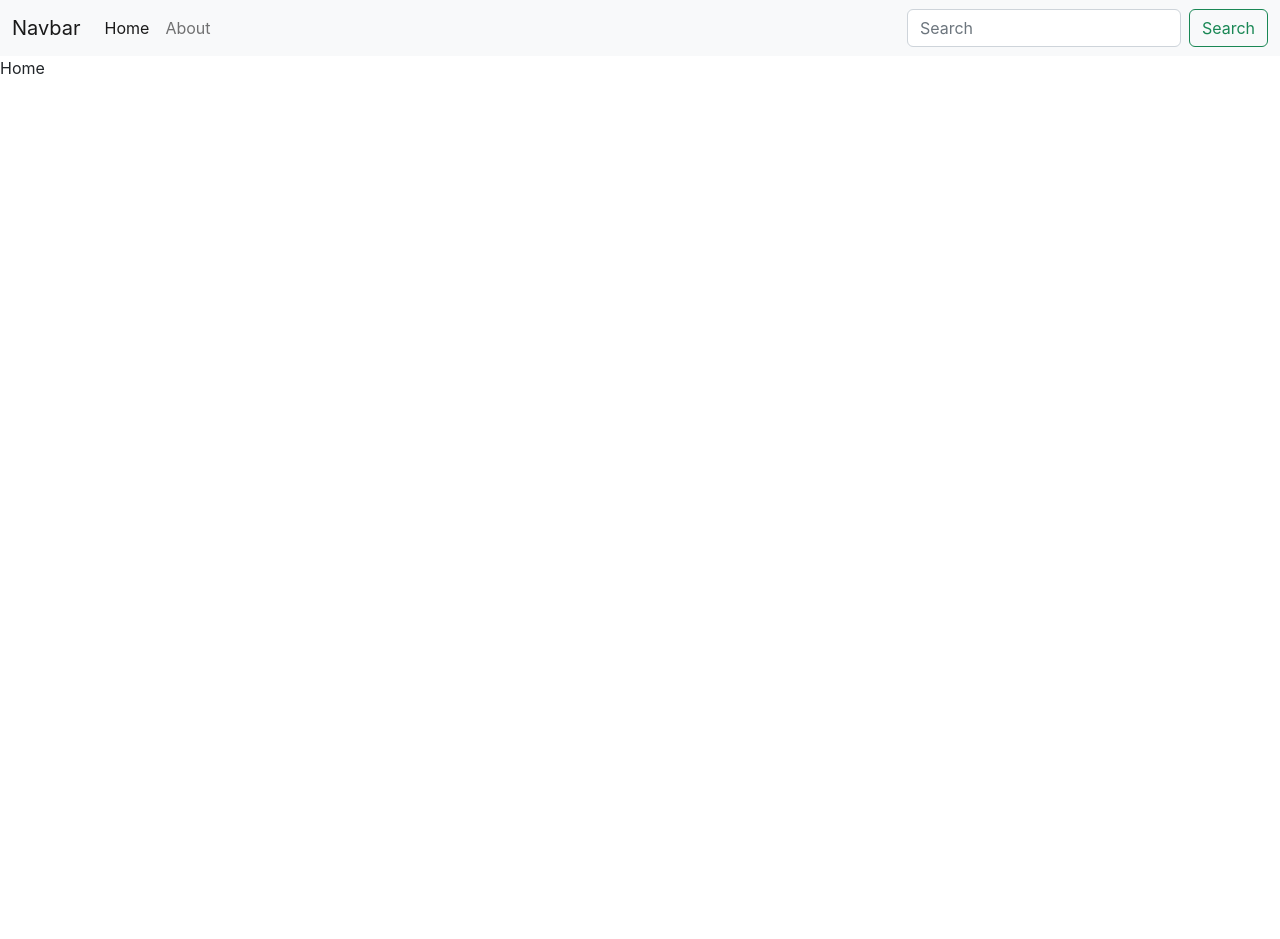
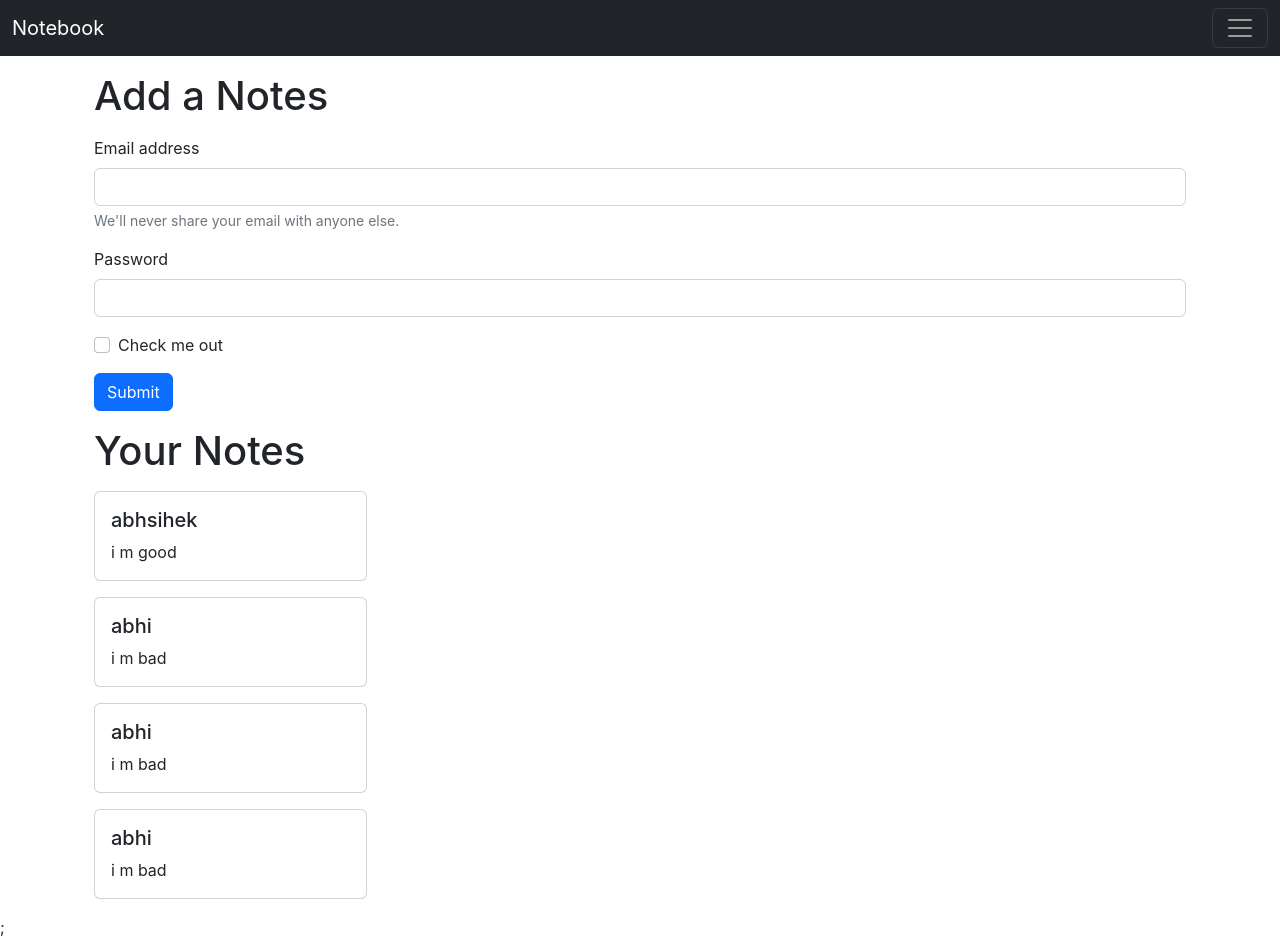
Before and after one commit to abhishekgautam08/notebook-frontend, a React (Create React App) app: page / in a window 1280 px wide. Before the commit the page ends 800 px from the top, so only its background shows below. Built offline with nearby package versions, Linux system fonts and the light colour scheme.

Commit message:
create navebar and form

```diff
--- a/package.json
+++ b/package.json
@@ -17,7 +17,8 @@
     "start": "react-scripts start",
     "build": "react-scripts build",
     "test": "react-scripts test",
-    "eject": "react-scripts eject"
+    "eject": "react-scripts eject",
+    "both": "concurrently \" npm start\" \"nodemon backend/app.js\""
   },
   "eslintConfig": {
     "extends": [
--- a/src/App.js
+++ b/src/App.js
@@ -3,16 +3,21 @@ import { BrowserRouter as Router, Routes, Route } from "react-router-dom";
 import Navbar from "./components/Navbar";
 import Home from "./components/Home";
 import About from "./components/About";
+import NoteState from "./context/notes/NoteState";
 function App() {
   return (
     <>
+      <NoteState>
         <Router>
           <Navbar />
+          <div className="container">
             <Routes>
               <Route path="/" element={<Home />} />
               <Route path="/about" element={<About />} />
             </Routes>
+          </div>
         </Router>
+      </NoteState>
     </>
   );
 }
--- a/src/components/About.js
+++ b/src/components/About.js
@@ -1,7 +1,7 @@
-import React from "react";
+import { React } from "react";
 
 const About = () => {
-  return <div>About</div>;
+  return <>this is about page</>;
 };
 
 export default About;
--- a/src/components/Home.js
+++ b/src/components/Home.js
@@ -1,7 +1,53 @@
-import React from "react";
-
+import { React } from "react";
+import Notes from "./Notes";
 const Home = () => {
-  return <div>Home</div>;
+  return (
+    <>
+      <div className="container my-3">
+        <h1>Add a Notes</h1>
+        <form className="my-3">
+          <div className="mb-3">
+            <label for="exampleInputEmail1" className="form-label">
+              Email address
+            </label>
+            <input
+              type="email"
+              className="form-control"
+              id="exampleInputEmail1"
+              aria-describedby="emailHelp"
+            />
+            <div id="emailHelp" className="form-text">
+              We'll never share your email with anyone else.
+            </div>
+          </div>
+          <div className="mb-3">
+            <label for="exampleInputPassword1" className="form-label">
+              Password
+            </label>
+            <input
+              type="password"
+              className="form-control"
+              id="exampleInputPassword1"
+            />
+          </div>
+          <div className="mb-3 form-check">
+            <input
+              type="checkbox"
+              className="form-check-input"
+              id="exampleCheck1"
+            />
+            <label className="form-check-label" for="exampleCheck1">
+              Check me out
+            </label>
+          </div>
+          <button type="submit" className="btn btn-primary">
+            Submit
+          </button>
+        </form>
+      </div>
+      <Notes />
+    </>
+  );
 };
 
 export default Home;
--- a/src/components/Navbar.js
+++ b/src/components/Navbar.js
@@ -1,13 +1,16 @@
-import React from "react";
+import { React, useEffect } from "react";
 import { Link } from "react-router-dom";
+import { useLocation } from "react-router-dom";
 
 const Navbar = () => {
+  let location = useLocation();
+  useEffect(() => {}, [location]);
   return (
     <>
-      <nav className="navbar navbar-expand-lg bg-light">
+      <nav className="navbar navbar-dark bg-dark">
         <div className="container-fluid">
           <Link className="navbar-brand" to="/">
-            Navbar
+            Notebook
           </Link>
           <button
             className="navbar-toggler"
@@ -23,12 +26,23 @@ const Navbar = () => {
           <div className="collapse navbar-collapse" id="navbarSupportedContent">
             <ul className="navbar-nav me-auto mb-2 mb-lg-0">
               <li className="nav-item">
-                <Link className="nav-link active" aria-current="page" to="/">
+                <Link
+                  className={`nav-link ${
+                    location.pathname === "/" ? "active" : ""
+                  }`}
+                  aria-current="page"
+                  to="/"
+                >
                   Home
                 </Link>
               </li>
               <li className="nav-item">
-                <Link className="nav-link" to="/about">
+                <Link
+                  className={`nav-link ${
+                    location.pathname === "/about" ? "active" : ""
+                  }`}
+                  to="/about"
+                >
                   About
                 </Link>
               </li>
--- /dev/null
+++ b/src/components/Noteitem.js
@@ -0,0 +1,19 @@
+import React from "react";
+
+const Noteitem = (props) => {
+  let { title, description, tag } = props;
+  return (
+    <>
+      <div className="col-md-3">
+        <div className="card my-3">
+          <div className="card-body">
+            <h5 className="card-title">{title}</h5>
+            <p className="card-text">{description}</p>
+          </div>
+        </div>
+      </div>
+    </>
+  );
+};
+
+export default Noteitem;
--- /dev/null
+++ b/src/components/Notes.js
@@ -0,0 +1,23 @@
+import { React, useContext } from "react";
+import NoteContext from "../context/notes/NoteContext";
+import Noteitem from "./Noteitem";
+const Notes = () => {
+  const context = useContext(NoteContext);
+  const { notes, setNotes } = context;
+  return (
+    <div className="container my-3">
+      <h1>Your Notes</h1>
+      {notes.map((noteItems) => {
+        return (
+          <Noteitem
+            title={noteItems.title}
+            description={noteItems.description}
+            tag={noteItems.tag}
+          />
+        );
+      })}
+    </div>
+  );
+};
+
+export default Notes;
--- /dev/null
+++ b/src/context/notes/NoteContext.js
@@ -0,0 +1,5 @@
+import { createContext } from "react";
+
+const NoteContext = createContext();
+
+export default NoteContext;
--- /dev/null
+++ b/src/context/notes/NoteState.js
@@ -0,0 +1,55 @@
+import { React, useState } from "react";
+import NoteContext from "./NoteContext";
+
+const NoteState = (props) => {
+  const notesIntials = [
+    {
+      _id: "6350a6338558b2b4bc8a3989",
+      user: "635082a93332dc35c3d7f72a",
+      title: "abhsihek",
+      description: "i m good",
+      tag: "personal",
+      date: "2022-10-20T01:36:51.063Z",
+      __v: 0,
+    },
+
+    {
+      _id: "6350a6378558b2b4bc8a3997",
+      user: "635082a93332dc35c3d7f72a",
+      title: "abhi",
+      description: "i m bad",
+      tag: "home",
+      date: "2022-10-20T01:36:55.080Z",
+      __v: 0,
+    },
+    {
+      _id: "6350a6378558b2b4bc8a3997",
+      user: "635082a93332dc35c3d7f72a",
+      title: "abhi",
+      description: "i m bad",
+      tag: "home",
+      date: "2022-10-20T01:36:55.080Z",
+      __v: 0,
+    },
+    {
+      _id: "6350a6378558b2b4bc8a3997",
+      user: "635082a93332dc35c3d7f72a",
+      title: "abhi",
+      description: "i m bad",
+      tag: "home",
+      date: "2022-10-20T01:36:55.080Z",
+      __v: 0,
+    },
+  ];
+  const [notes, setNotes] = useState(notesIntials);
+  return (
+    <>
+      <NoteContext.Provider value={{ notes, setNotes }}>
+        {props.children}
+      </NoteContext.Provider>
+      ;
+    </>
+  );
+};
+
+export default NoteState;
```
Also changed, not shown: 1 other file (tests, documents, lock files or other folders). Lines whose indentation alone changed are shown as unchanged.
